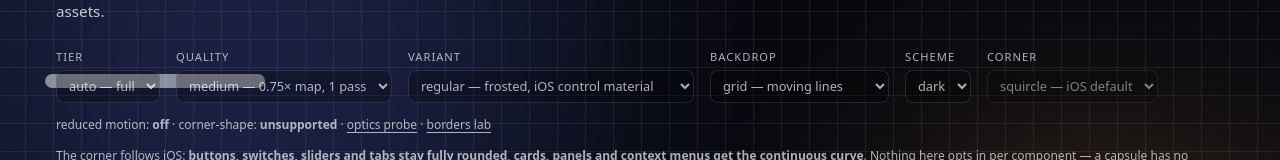
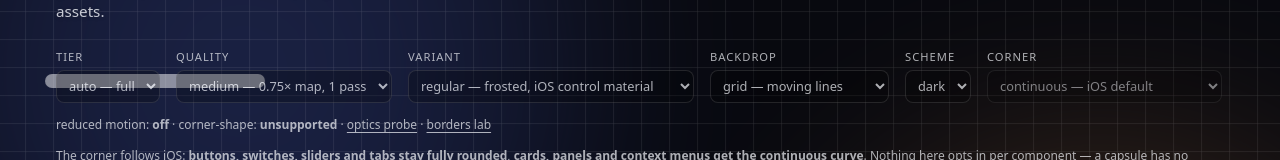
Before and after one commit to quentin-r37/liquid-svelte, a SvelteKit app: page /demo in a window 1280 px wide. Shown: the part 182-342 px from the top of the page. Built offline with nearby package versions, Linux system fonts and the light colour scheme.

Commit message:
feat: update corner shape handling to use 'continuous' as default for improved iOS compatibility

```diff
--- a/src/routes/demo/+page.svelte
+++ b/src/routes/demo/+page.svelte
@@ -45,13 +45,16 @@
 	 * Applied to every component that accepts it, so the convention can be compared
 	 * against a uniformly round gallery on the same page rather than across a reload.
 	 *
-	 * `squircle` is the library default, and it does not mean everything becomes a
-	 * squircle: any surface whose radius saturates at half its box is a capsule and
-	 * gets demoted to `round` by the primitive. Flipping this to `round` therefore only
-	 * changes the surfaces that had a straight edge to spare — the cards, the menu
-	 * panels — which is exactly the set iOS treats differently.
+	 * `continuous` is the library default — Apple's own corner curve, measured as
+	 * `superellipse(1.3)` (see `displacement/cornerShape.ts`) — and it does not mean
+	 * everything becomes a superellipse: any surface whose radius saturates at half its
+	 * box is a capsule and gets demoted to `round` by the primitive. Flipping this
+	 * therefore only changes the surfaces that had a straight edge to spare — the
+	 * cards, the menu panels — which is exactly the set iOS treats differently.
+	 * `squircle` stays in the list as the before/after: the K = 2 shape this library
+	 * used while it believed the folk claim that iOS draws quartic squircles.
 	 */
-	let cornerShape = $state<CornerShape>('squircle');
+	let cornerShape = $state<CornerShape>('continuous');
 	/**
 	 * Same control as the probe's: one quality preset applied to every component on the
 	 * page, so the three tiers can be compared across the whole gallery at once.
@@ -99,7 +102,11 @@
 			backdrop = stored.backdrop as BackdropKind;
 		if (['auto', 'full', 'degraded', 'flat'].includes(stored.tierOverride as string))
 			tierOverride = stored.tierOverride as GlassMode;
-		if (stored.cornerShape === 'squircle' || stored.cornerShape === 'round')
+		if (
+			stored.cornerShape === 'continuous' ||
+			stored.cornerShape === 'squircle' ||
+			stored.cornerShape === 'round'
+		)
 			cornerShape = stored.cornerShape;
 		if (['low', 'medium', 'high'].includes(stored.quality as string))
 			quality = stored.quality as GlassQuality;
@@ -285,7 +292,8 @@
 			<label>
 				<span>corner</span>
 				<select bind:value={cornerShape} disabled={!glassSupport.cornerShape}>
-					<option value="squircle">squircle — iOS default</option>
+					<option value="continuous">continuous — iOS default</option>
+					<option value="squircle">squircle — K=2, squarer than iOS</option>
 					<option value="round">round everywhere</option>
 				</select>
 			</label>
```
